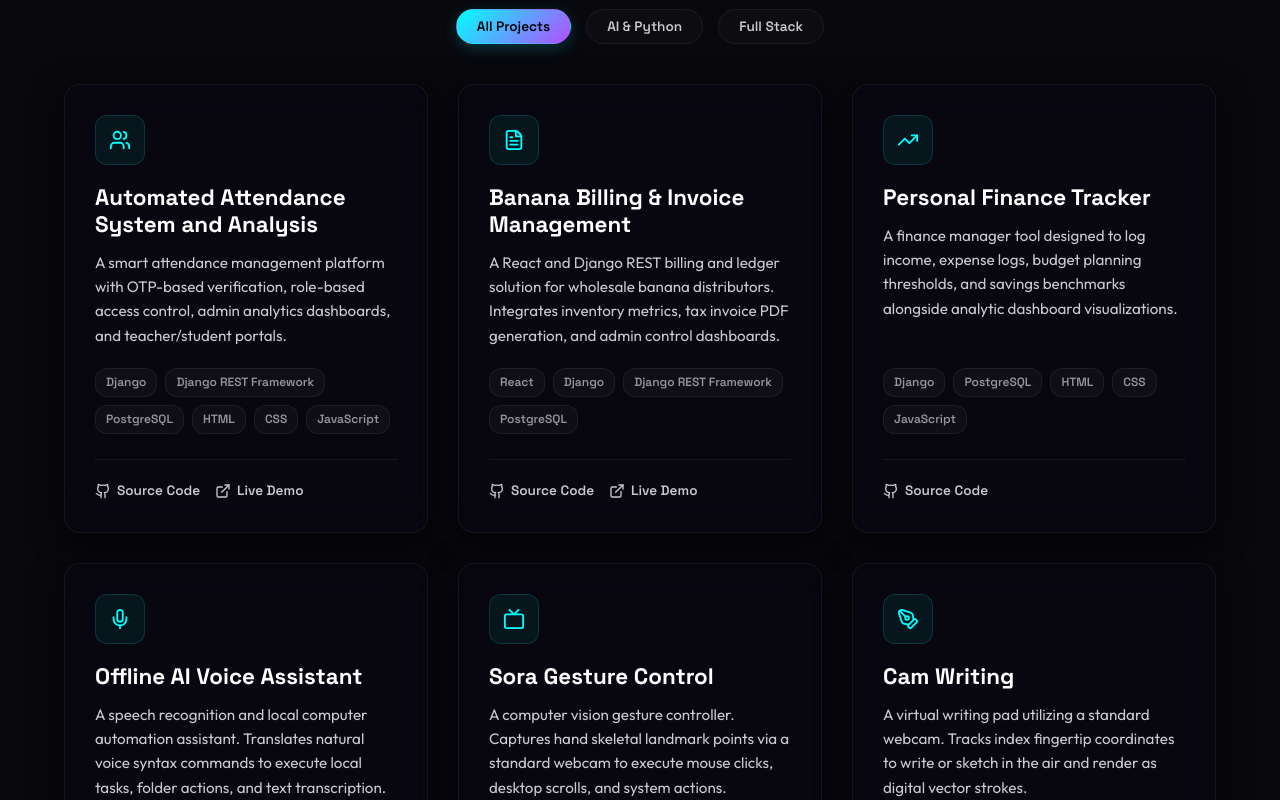
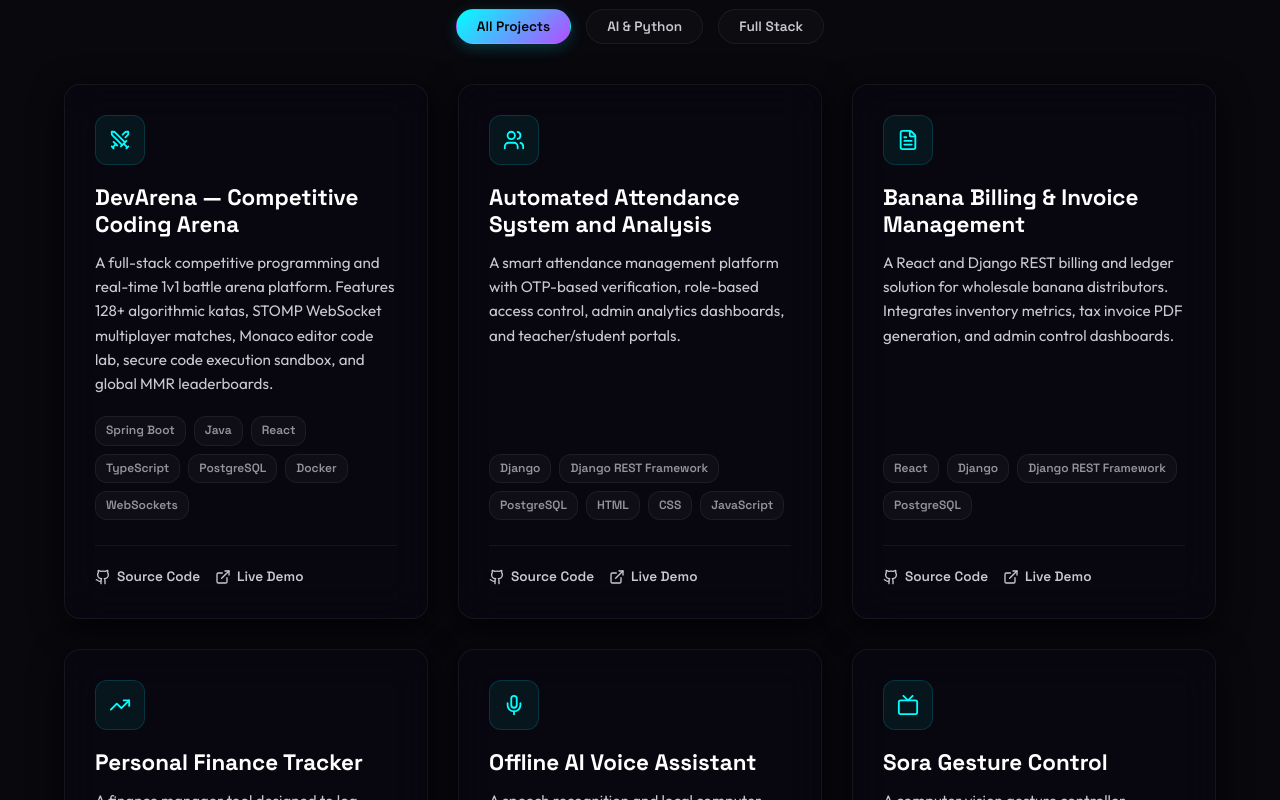
Before and after one commit to ARUN-1-tech/Portfolio_2, a React (Vite) app: page / in a window 1280 px wide. Shown: the part 5600-6400 px from the top of the page. Built offline with nearby package versions, Linux system fonts and the light colour scheme.

Commit message:
Add DevArena project and link Elitecrows internship and MATLAB Onramp certificates

```diff
--- a/src/components/Certifications.jsx
+++ b/src/components/Certifications.jsx
@@ -20,6 +20,8 @@ import certIste from '../assets/certificates/iste_membership.jpg';
 import certC from '../assets/certificates/c_for_beginners.jpg';
 import certHtmlTut from '../assets/certificates/html_tutorial.jpg';
 import certHtmlFront from '../assets/certificates/frontend_html.jpg';
+import certElitecrows from '../assets/certificates/elitecrows_internship.jpg';
+import certMatlab from '../assets/certificates/matlab_onramp.jpg';
 
 function MidCertCard({ item, onOpenModal }) {
   const cardRef = useRef(null);
@@ -272,12 +274,18 @@ export default function Certifications() {
       id: 'elitecrows-internship',
       title: 'Full Stack Web Development Internship',
       issuer: 'Elitecrows Infotech, Gobichettipalayam',
-      year: '2026',
+      year: 'May 2026',
       badge: 'Internship',
       category: 'memberships',
-      placeholderIcon: <Layers size={32} className="mid-cert-placeholder-icon" />,
-      description: '15-day hands-on engineering internship building end-to-end full stack web applications, REST APIs, and databases.',
-      images: null
+      description: '15-day hands-on engineering internship building responsive web apps with frontend and backend frameworks.',
+      images: [
+        {
+          title: 'Internship Completion Certificate: Full Stack Web Development',
+          issuer: 'Elitecrows Infotech, Gobichettipalayam',
+          date: '15th May - 30th May, 2026',
+          src: certElitecrows
+        }
+      ]
     },
     {
       id: 'matlab-onramp',
@@ -286,9 +294,15 @@ export default function Certifications() {
       year: 'Completed 100%',
       badge: '100% Score',
       category: 'certifications',
-      placeholderIcon: <Cpu size={32} className="mid-cert-placeholder-icon" />,
       description: 'Completed 100% of the MathWorks computational training program on numerical analysis and matrix computations.',
-      images: null
+      images: [
+        {
+          title: 'MathWorks Progress Report: MATLAB Onramp (100%)',
+          issuer: 'MathWorks Training Services',
+          date: '18 November 2024',
+          src: certMatlab
+        }
+      ]
     }
   ];
 
--- a/src/components/Projects.jsx
+++ b/src/components/Projects.jsx
@@ -1,5 +1,5 @@
 import React, { useState, useRef } from 'react';
-import { ExternalLink, Users, FileText, TrendingUp, Tv, PenTool, Mic, Activity } from 'lucide-react';
+import { ExternalLink, Users, FileText, TrendingUp, Tv, PenTool, Mic, Activity, Swords } from 'lucide-react';
 import { Github } from './BrandIcons';
 import useScrollReveal from '../hooks/useScrollReveal';
 
@@ -72,6 +72,15 @@ export default function Projects() {
   useScrollReveal([filter]);
 
   const projectsData = [
+    {
+      title: 'DevArena — Competitive Coding Arena',
+      description: 'A full-stack competitive programming and real-time 1v1 battle arena platform. Features 128+ algorithmic katas, STOMP WebSocket multiplayer matches, Monaco editor code lab, secure code execution sandbox, and global MMR leaderboards.',
+      technologies: ['Spring Boot', 'Java', 'React', 'TypeScript', 'PostgreSQL', 'Docker', 'WebSockets'],
+      category: 'fullstack',
+      github: 'https://github.com/ARUN-1-tech/DevArena',
+      demo: 'https://dev-arena-kappa.vercel.app',
+      icon: <Swords size={22} />
+    },
     {
       title: 'Automated Attendance System and Analysis',
       description: 'A smart attendance management platform with OTP-based verification, role-based access control, admin analytics dashboards, and teacher/student portals.',
```
Also changed, not shown: src/assets/certificates/elitecrows_internship.jpg (added), src/assets/certificates/matlab_onramp.jpg (added).
